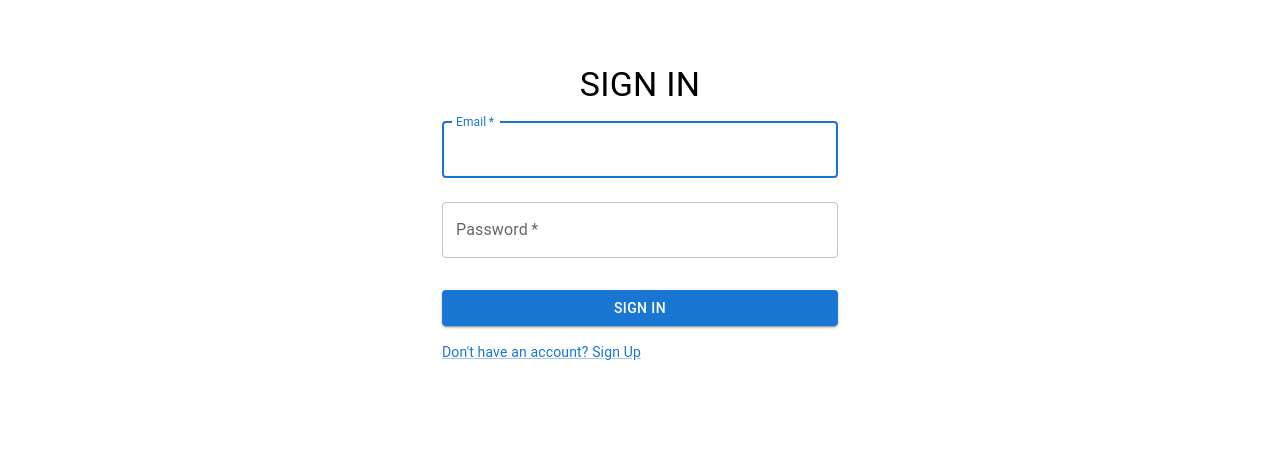
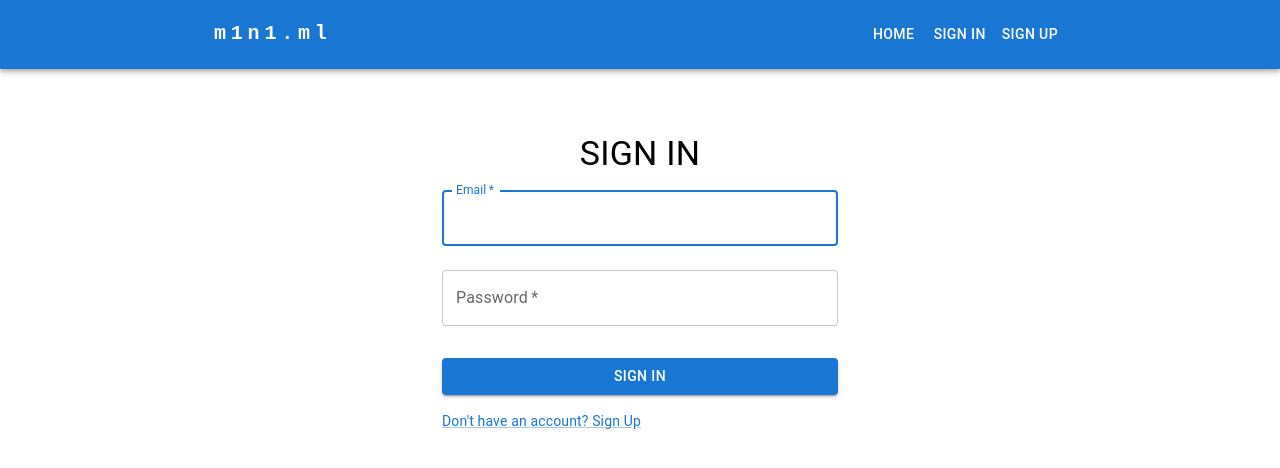
Before and after one commit to dzsoldado/m1n1.ml-front, a React (Create React App) app: page /signin in a window 1280 px wide. Shown: the top 468 px of the page. Built offline with nearby package versions, Linux system fonts and the light colour scheme; no server answers.

Commit message:
fixed the navbar and fixed the authentication mess with context

```diff
--- a/src/App.js
+++ b/src/App.js
@@ -1,17 +1,21 @@
 import './App.css';
 import { BrowserRouter as Router, Routes, Route } from 'react-router-dom'
+import AuthProvider from './Auth';
 import Profile from './pages/Profile';
 import Landing from './pages/Landing';
 import SignUp from './pages/SignUp';
 import SignIn from './pages/SignIn';
+import Dashboard from './pages/Dashboard';
 
+import Navbar from './components/Navbar'
 
 function App() {
   return (
-    <>
+    <AuthProvider>
       <Router>
+
+        <Navbar />
         <Routes>
-
           <Route path='/' element={
             <Landing/>
           }/>
@@ -24,13 +28,16 @@ function App() {
           <Route path='/profile' element={
             <Profile/>
           }/>
+          <Route path='/dashboard' element={
+            <Dashboard/>
+          }/>
           <Route path='*' element={
             <h1>Page not found 404</h1>
           }/>
 
         </Routes>
       </Router>
-    </>
+    </AuthProvider>
 
   );
 }
--- /dev/null
+++ b/src/Auth.js
@@ -0,0 +1,40 @@
+import React, { useEffect, useState } from 'react'
+import { signOut as firebaseSignOut, createUserWithEmailAndPassword, signInWithEmailAndPassword } from "firebase/auth";
+import { auth } from './firebase';
+
+export const AuthContext = React.createContext(null);
+
+export default function AuthProvider({children}) {
+
+  const [currentUser, setCurrentUser] = useState(null);
+
+  const context = {
+    currentUser,
+    signOut,
+    signUp,
+    signIn
+  }
+
+  function signOut(){
+    return firebaseSignOut(auth);
+  }
+
+  function signUp(email, password){
+    return createUserWithEmailAndPassword(auth, email, password)
+  }
+
+  function signIn(email, password){
+    return signInWithEmailAndPassword(auth, email, password)
+  }
+
+  useEffect(()=>{
+    const unsubscribe = auth.onAuthStateChanged(setCurrentUser);
+    return unsubscribe;
+  },[])
+
+  return (
+    <AuthContext.Provider value={context}>
+      {children}
+    </AuthContext.Provider>
+  )
+}
--- a/src/components/Navbar.js
+++ b/src/components/Navbar.js
@@ -1,4 +1,6 @@
-import * as React from 'react';
+import React, { useContext } from 'react';
+import { NavLink, useNavigate } from 'react-router-dom';
+
 import AppBar from '@mui/material/AppBar';
 import Box from '@mui/material/Box';
 import Toolbar from '@mui/material/Toolbar';
@@ -11,52 +13,22 @@ import Button from '@mui/material/Button';
 import Tooltip from '@mui/material/Tooltip';
 import MenuItem from '@mui/material/MenuItem';
 
-const pages = ['Home', 'Login', 'Signup'];
-const settings = ['Profile', 'Dashboard', 'Logout'];
+import { AuthContext } from '../Auth';
 
-export default function ResponsiveAppBar() {
+import accountIcon from '../account.svg'
+import hamburgerIcon from '../hamburger.svg'
+
+function NavMenuMobile(){
   const [anchorElNav, setAnchorElNav] = React.useState(null);
-  const [anchorElUser, setAnchorElUser] = React.useState(null);
-
   const handleOpenNavMenu = (event) => {
     setAnchorElNav(event.currentTarget);
   };
-  const handleOpenUserMenu = (event) => {
-    setAnchorElUser(event.currentTarget);
-  };
-
   const handleCloseNavMenu = () => {
     setAnchorElNav(null);
   };
 
-  const handleCloseUserMenu = () => {
-    setAnchorElUser(null);
-  };
-
   return (
-    <AppBar position="static">
-      <Container maxWidth="md">
-        <Toolbar disableGutters>
-
-          <Typography
-            variant="h6"
-            noWrap
-            component="a"
-            href="/"
-            sx={{
-              mr: 2,
-              display: { xs: 'none', md: 'flex' },
-              fontFamily: 'monospace',
-              fontWeight: 700,
-              letterSpacing: '.3rem',
-              color: 'inherit',
-              textDecoration: 'none',
-            }}
-          >
-            m1n1.ml
-          </Typography>
-
-          <Box sx={{ flexGrow: 1, display: { xs: 'flex', md: 'none' } }}>
+    <Box sx={{ display: { xs: 'flex', md: 'none' } }}>
       <IconButton
         size="large"
         aria-label="account of current user"
@@ -65,7 +37,7 @@ export default function ResponsiveAppBar() {
         onClick={handleOpenNavMenu}
         color="inherit"
       >
-              <>menu</>
+        <Avatar src={hamburgerIcon} alt="menu" color='inherit'/>
       </IconButton>
       <Menu
         id="menu-appbar"
@@ -85,47 +57,82 @@ export default function ResponsiveAppBar() {
           display: { xs: 'block', md: 'none' },
         }}
       >
-              {pages.map((page) => (
-                <MenuItem key={page} onClick={handleCloseNavMenu}>
-                  <Typography textAlign="center"></Typography>
+        <MenuItem to={'/'} component={NavLink} onClick={handleCloseNavMenu}>
+          <Typography textAlign="center">Home</Typography>
         </MenuItem>
-              ))}
+        <MenuItem to={'/signin'} component={NavLink} onClick={handleCloseNavMenu}>
+          <Typography textAlign="center">Sign in</Typography>
+        </MenuItem>
+        <MenuItem to={'/signup'} component={NavLink} onClick={handleCloseNavMenu}>
+          <Typography textAlign="center">Sign up</Typography>
+        </MenuItem>
+
       </Menu>
     </Box>
-          <Typography
-            variant="h5"
-            noWrap
-            component="a"
-            href=""
-            sx={{
-              mr: 2,
-              display: { xs: 'flex', md: 'none' },
-              flexGrow: 1,
-              fontFamily: 'monospace',
-              fontWeight: 700,
-              letterSpacing: '.3rem',
-              color: 'inherit',
-              textDecoration: 'none',
-            }}
-          >
-            m1n1ml
-          </Typography>
-          <Box sx={{ flexGrow: 1, display: { xs: 'none', md: 'flex' } }}>
-            {pages.map((page) => (
+  )
+}
+
+function NavMenuDesktop(){
+
+  return (
+    <Box sx={{ display: { xs: 'none', md: 'flex' } }}>
         <Button
-                key={page}
-                onClick={handleCloseNavMenu}
+          to={'/'}
+          component={NavLink}
           sx={{ my: 2, color: 'white', display: 'block' }}
         >
-                {page}
+          Home
         </Button>
-            ))}
+
+        <Button
+          to={'/signin'}
+          component={NavLink}
+          sx={{ my: 2, color: 'white', display: 'block' }}
+        >
+          Sign in
+        </Button>
+
+        <Button
+          to={'/signup'}
+          component={NavLink}
+          sx={{ my: 2, color: 'white', display: 'block' }}
+        >
+          Sign up
+        </Button>
     </Box>
+  )
+}
 
-          <Box sx={{ flexGrow: 0 }}>
+function NavMenuLoggedUser() {
+  const [anchorElUser, setAnchorElUser] = React.useState(null);
+  const Navigate = useNavigate();
+  const authContext = useContext(AuthContext);
+
+  const handleOpenUserMenu = (event) => {
+    setAnchorElUser(event.currentTarget);
+  };
+
+  const handleCloseUserMenu = () => {
+    setAnchorElUser(null);
+  };
+
+  const handleLogout = (e) => {
+    handleCloseUserMenu(e);
+    authContext.signOut()
+    .then(() => {
+      Navigate('/')
+    })
+    .catch((error) => {
+      console.log("%c"+JSON.stringify({code: error.code, message: error.message}), 'color: red;')
+    });
+  }
+
+  return (
+    <>
+      <Box>
         <Tooltip title="Open settings">
-              <IconButton onClick={handleOpenUserMenu} sx={{ p: 0 }}>
-                <Avatar alt="Remy Sharp" src="/static/images/avatar/2.jpg" />
+          <IconButton onClick={handleOpenUserMenu} sx={{ m: 0 }}>
+            <Avatar alt='User' src={accountIcon} />
           </IconButton>
         </Tooltip>
         <Menu
@@ -144,13 +151,57 @@ export default function ResponsiveAppBar() {
           open={Boolean(anchorElUser)}
           onClose={handleCloseUserMenu}
         >
-              {settings.map((setting) => (
-                <MenuItem key={setting} onClick={handleCloseUserMenu}>
-                  <Typography textAlign="center">{setting}</Typography>
+          <MenuItem to='/profile' component={NavLink} onClick={handleCloseUserMenu}>
+            <Typography textAlign="center">Profile</Typography>
           </MenuItem>
-              ))}
+          <MenuItem to='/dashboard' component={NavLink} onClick={handleCloseUserMenu}>
+            <Typography textAlign="center">Dashboard</Typography>
+          </MenuItem>
+          <MenuItem onClick={handleLogout}>
+            <Typography textAlign="center">Logout</Typography>
+          </MenuItem>
+
         </Menu>
       </Box>
+    </>
+  )
+}
+
+export default function Navbar() {
+  const authContext = useContext(AuthContext);
+
+  return (
+    <AppBar position="static">
+      <Container maxWidth="md">
+        <Toolbar disableGutters>
+
+          <Typography
+            variant="h6"
+            noWrap
+            to={'/'}
+            component={NavLink}
+            sx={{
+              mr: 2,
+              display: { xs: 'flex'},
+              flexGrow: 1,
+              fontFamily: 'monospace',
+              fontWeight: 700,
+              letterSpacing: '.3rem',
+              color: 'inherit',
+              textDecoration: 'none',
+            }}
+          >
+            m1n1.ml
+          </Typography>
+
+          {
+            authContext.currentUser ?
+            <NavMenuLoggedUser /> :
+            <>
+              <NavMenuMobile />
+              <NavMenuDesktop />
+            </>
+          }
         </Toolbar>
       </Container>
     </AppBar>
--- /dev/null
+++ b/src/pages/Dashboard.js
@@ -0,0 +1,7 @@
+import React from 'react'
+
+export default function Dashboard() {
+  return (
+    <div>Dashboard</div>
+  )
+}
--- a/src/pages/Landing.js
+++ b/src/pages/Landing.js
@@ -2,8 +2,6 @@ import { Button, TextField, Box, Container, Typography, CircularProgress, Card,
 import React, { useState, useRef } from 'react'
 import { getAuth } from "firebase/auth";
 import toast, { Toaster } from 'react-hot-toast';
-
-import Navbar from '../components/Navbar';
 import { HOST } from '../config'
 
 function isValidUrl(urlString) {
@@ -66,8 +64,6 @@ export default function Landing() {
 
   return (
     <>
-      <Navbar />
-
       <Toaster/>
 
       <Container component="main" maxWidth="sm" >
--- a/src/pages/Profile.js
+++ b/src/pages/Profile.js
@@ -1,33 +1,30 @@
-import React, { useEffect } from 'react'
+import React, { useContext, useEffect } from 'react'
 import { useNavigate } from 'react-router-dom';
-import { getAuth, signOut } from "firebase/auth";
+import { AuthContext } from '../Auth';
 
 export default function Profile() {
+  const Navigate = useNavigate();
+  const authContext = useContext(AuthContext);
 
-  const navigate = useNavigate();
-  const auth = getAuth();
-  const user = auth.currentUser;
+  useEffect(() => {
+    authContext.currentUser??Navigate('/signin')
+  }, [])
 
-  function logOut(){
-    signOut(auth).then(() => {
-      // Sign-out successful.
-      navigate('/')
-    }).catch((error) => {
-      // An error happened.
+  function handleLogout(e){
+    authContext.signOut()
+    .then(() => {
+      Navigate('/')
+    })
+    .catch((error) => {
+      console.log("%c"+JSON.stringify({code: error.code, message: error.message}), 'color: red;')
     });
   }
 
-  useEffect(() => {
-    user??navigate('/signin')
-  }, [])
-
-
   return (
     <div>
-      Home page for current user <button onClick={()=>logOut()}>Logout</button>
+      Home page for current user <button onClick={handleLogout}>Logout</button>
 
-      current user: {user?.email}
+      current user: {authContext.currentUser?.email}
     </div>
-
   )
 }
--- a/src/pages/SignIn.js
+++ b/src/pages/SignIn.js
@@ -1,25 +1,26 @@
-import React from 'react'
-import Form from '../components/Form'
-import { signInWithEmailAndPassword } from "firebase/auth";
-import { auth } from '../firebase'
+import React, { useContext, useEffect } from 'react'
 import { useNavigate } from 'react-router-dom';
 import toast, { Toaster } from 'react-hot-toast';
 
+import Form from '../components/Form'
+import { AuthContext } from '../Auth';
 
 export default function SignIn() {
   const Navigate = useNavigate();
+  const authContext = useContext(AuthContext);
+
+  useEffect(() => {
+    if(authContext.currentUser) return Navigate('/profile');
+  }, [])
 
   function signinHandler(email, password){
-    signInWithEmailAndPassword(auth, email, password)
-    .then((userCredential) => {
-      // Signed in
-
-      const user = userCredential.user;
+    authContext.signIn(email, password)
+    .then(() => {
       Navigate('/profile')
     })
     .catch((error) => {
       toast.error("Wrong credentials")
-      console.error({code: error.code, message: error.message})
+      console.log("%c"+JSON.stringify({code: error.code, message: error.message}), 'color: red;')
     });
   }
 
--- a/src/pages/SignUp.js
+++ b/src/pages/SignUp.js
@@ -1,32 +1,28 @@
-import React from 'react'
-import Form from '../components/Form'
-
-import { createUserWithEmailAndPassword } from "firebase/auth";
-import { auth } from '../firebase'
+import React, { useContext, useEffect } from 'react'
 import { useNavigate } from 'react-router-dom';
 import toast, { Toaster } from 'react-hot-toast';
 
+import Form from '../components/Form'
+import { AuthContext } from '../Auth';
 
 export default function SignUp() {
   const Navigate = useNavigate();
+  const authContext = useContext(AuthContext);
+
+  useEffect(() => {
+    if(authContext.currentUser) return Navigate('/profile');
+  }, [])
 
   function signupHandler(email, password){
-    createUserWithEmailAndPassword(auth, email, password)
-    .then((userCredential) => {
-      // Signed in
-
-      const user = userCredential.user;
-
+    authContext.signUp(email, password)
+    .then(() => {
       Navigate('/profile')
-
     })
     .catch((error) => {
       toast.error("Wrong credentials")
-      console.error({code: error.code, message: error.message})
-
+      console.log("%c"+JSON.stringify({code: error.code, message: error.message}), 'color: red;')
     });
   }
-
 
   return (
     <div>
```
Also changed, not shown: src/components/Form.js (+4 -6 lines), src/account.svg (added), src/hamburger.svg (added). Lines whose indentation alone changed are shown as unchanged.
